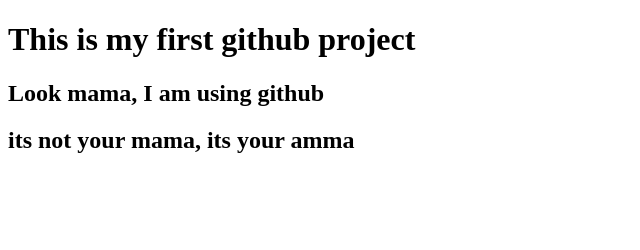
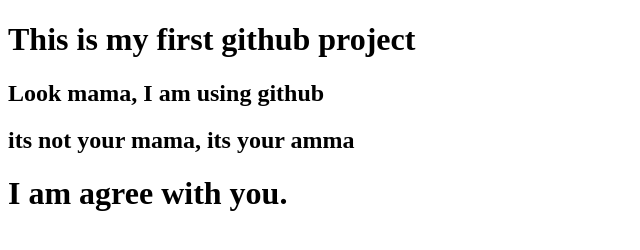
Before and after one commit to khaledsaifullah2020/my-first-website, a plain HTML site: page index.html in a window 1280 px wide. Shown: the whole page, without its empty margins (0-640 px from the left). Drawn offline with Linux system fonts and the light colour scheme.

Commit message:
ok agfrement

```diff
--- a/index.html
+++ b/index.html
@@ -11,6 +11,7 @@
     <h1>This is my first github project</h1>
     <h2>Look mama, I am using github</h2>
     <h2> its not your mama, its your amma </h2>
+    <h1>I am agree with you.</h1>
 
 </body>
 
```
